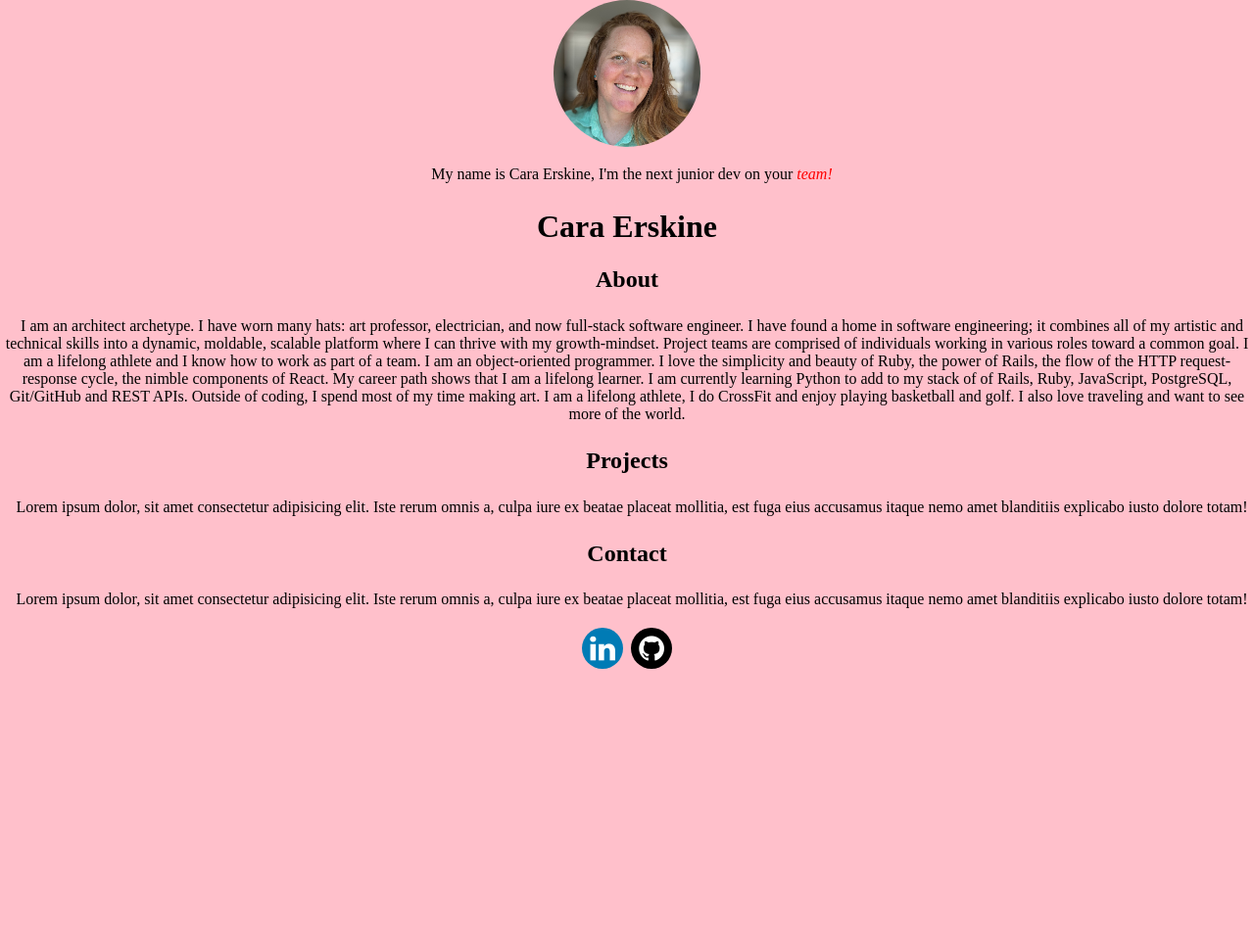
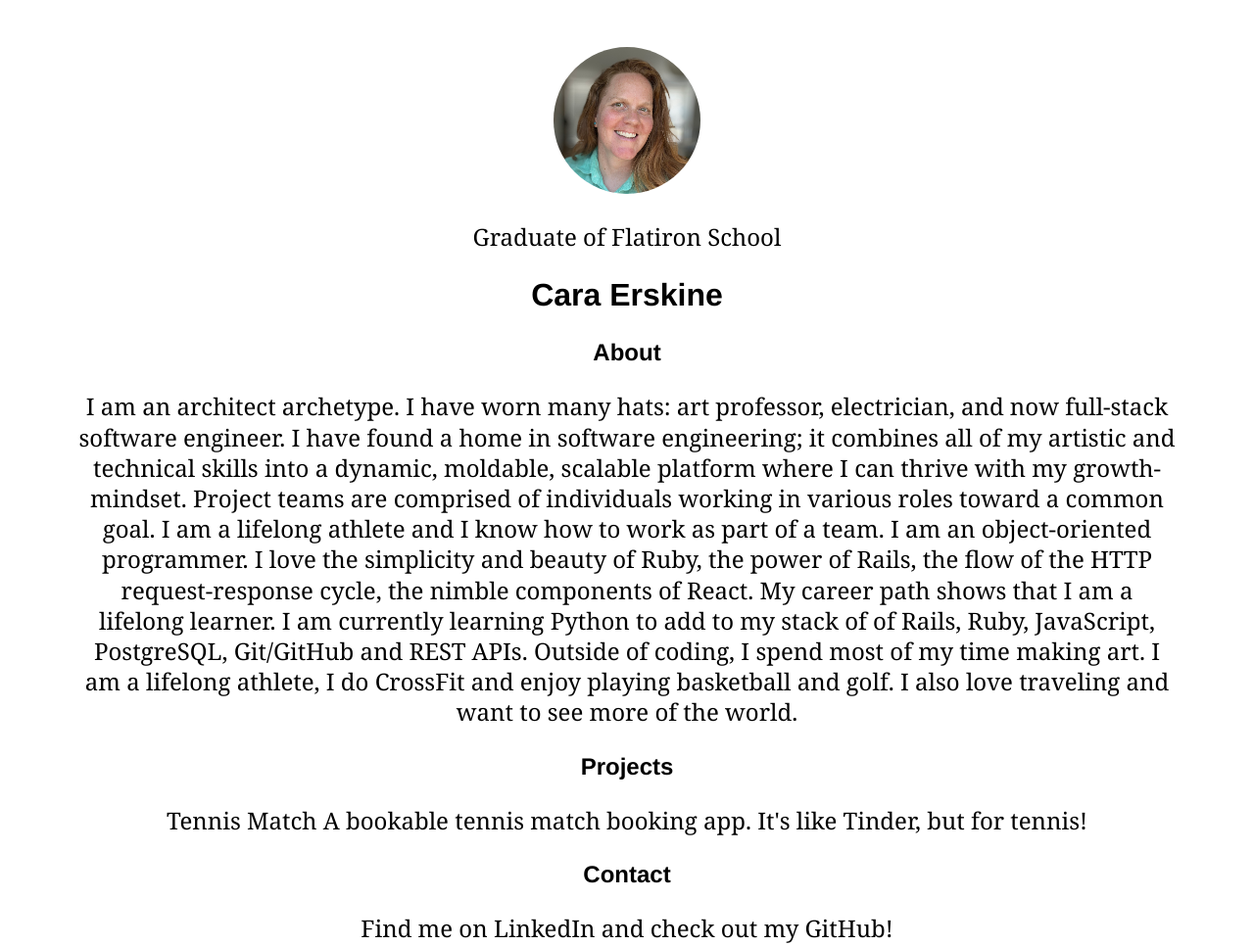
Before and after one commit to caraerskine/caraerskine.github.io, a plain HTML site: page index.html in a window 1280 px wide. Shown: the top 966 px of the page at 98% size. Before the commit the page ends 800 px from the top, so only its background shows below. Drawn offline with Linux system fonts and the light colour scheme.

Commit message:
will change text styling

```diff
--- a/index.html
+++ b/index.html
@@ -18,7 +18,7 @@
     </div>
 
     <!-- <p class="username">@caraerskine</p> -->
-    <p>My name is Cara Erskine, I'm the next junior dev on your <em>team!</em></p>
+    <p>Graduate of Flatiron School</p>
     <h1>Cara Erskine</h1>
     <h2>About</h2>
     <p>
@@ -38,15 +38,12 @@
     </p>
     <h2>Projects</h2>
     <p>
-      Lorem ipsum dolor, sit amet consectetur adipisicing elit. Iste rerum omnis
-      a, culpa iure ex beatae placeat mollitia, est fuga eius accusamus itaque
-      nemo amet blanditiis explicabo iusto dolore totam!
+     Tennis Match
+      A bookable tennis match booking app. It's like Tinder, but for tennis!
     </p>
     <h2>Contact</h2>
     <p>
-      Lorem ipsum dolor, sit amet consectetur adipisicing elit. Iste rerum omnis
-      a, culpa iure ex beatae placeat mollitia, est fuga eius accusamus itaque
-      nemo amet blanditiis explicabo iusto dolore totam!
+    Find me on LinkedIn and check out my GitHub!
     </p>
 
     <a href="https://www.linkedin.com/in/cara-erskine-a2b526241/" class="fa fa-linkedin"></a>
--- a/styles.css
+++ b/styles.css
@@ -1,6 +1,8 @@
 body {
-    margin: 0;
-    background: pink;
+    margin: 5em;
+    margin-top: 3em;
+
+    background: white;
     text-align: center;
 }
 
@@ -42,9 +44,21 @@ img {
     color: white;
   }
 
+
+  h1 {
+    font-size: 2.0em;
+    line-height: 1.3em;
+    font-family: Helvetica;
+  }
+
+  h2 {
+    font-size: 1.5em;
+    line-height: 1.3em;
+    font-family: Helvetica;
+  }
+
   p {
-    margin: 10px 0;
-    padding: 5px;
-    /* border: 3px solid red; */
-    text-indent: 10px;
+    font-size: 1.5em;
+    line-height: 1.3em;
+    font-family: Georgia;
    }
```
